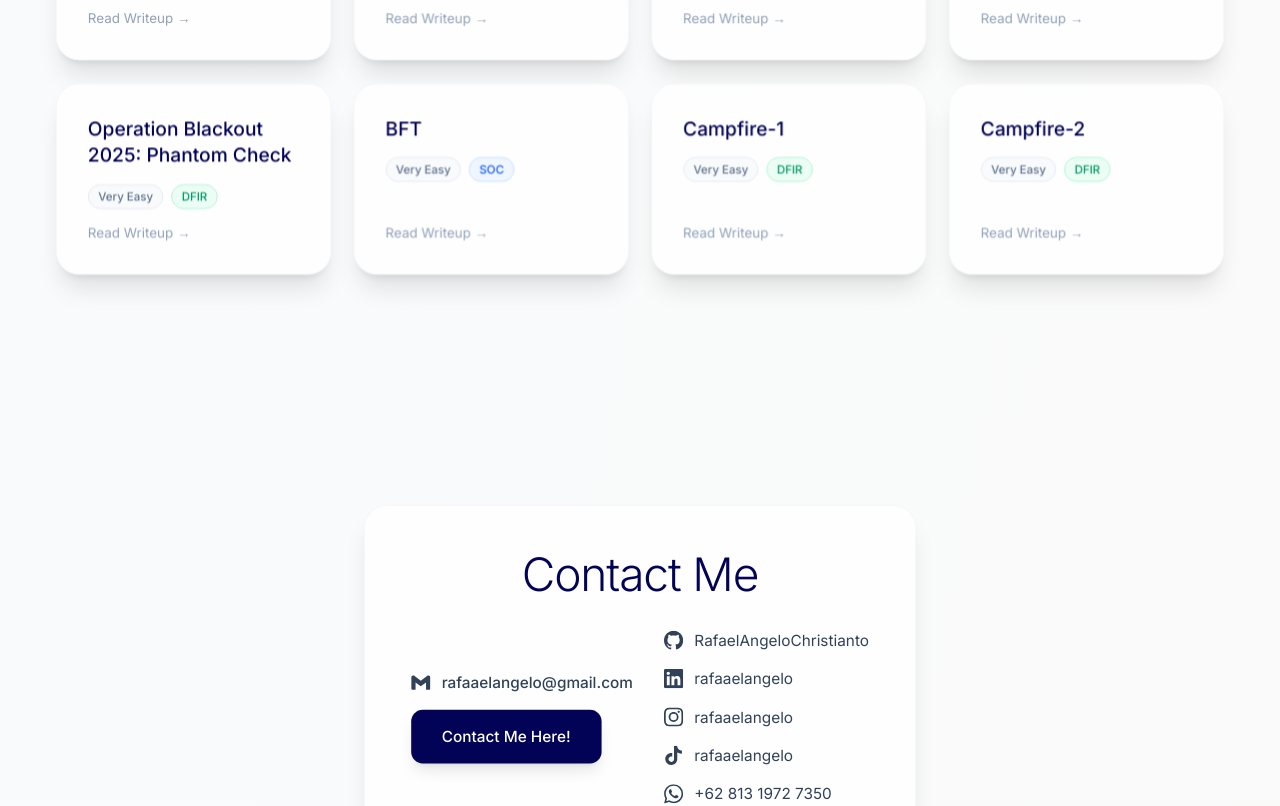
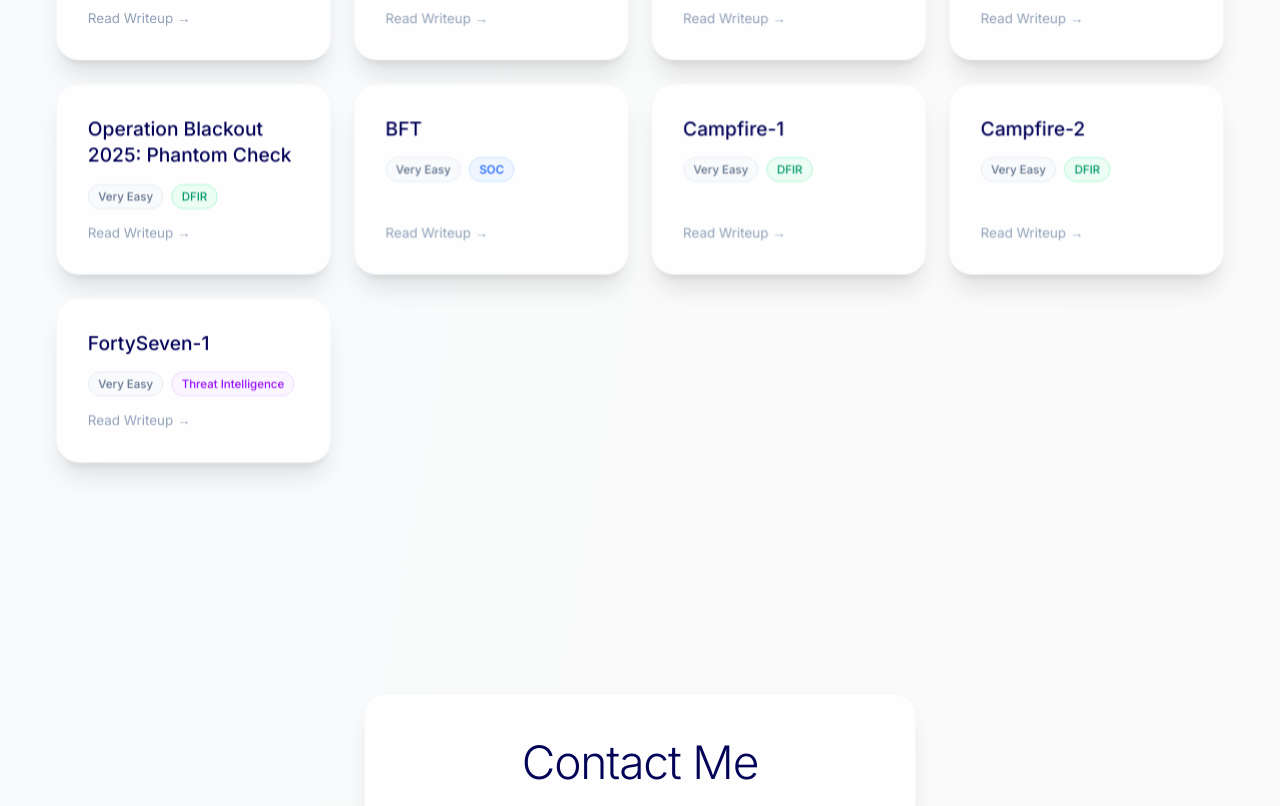
Before and after one commit to RafaelAngeloChristianto/portfolio-website, a React (Vite) app: page / in a window 1280 px wide. Shown: the part 5279-6085 px from the top of the page. Built offline with nearby package versions, Linux system fonts and the light colour scheme; a web font is replaced by a local one.

Commit message:
forty seven1 writeup

```diff
--- a/src/screens/HomeScreen.tsx
+++ b/src/screens/HomeScreen.tsx
@@ -679,6 +679,12 @@ export const HomeScreen: React.FC = () => {
               category:"DFIR",
               url:"/projects/Campfire2 HTB Sherlock Writeup _ Rafael Angelo Christianto.pdf",
             },
+            {
+              title:"FortySeven-1",
+              difficulty:"Very Easy",
+              category:"Threat Intelligence",
+              url:"/projects/FortySeven1 HTB Sherlock Writeup _ Rafael Angelo Christianto.pdf",
+            },
           ].filter((s) => sherlockFilter === "All" || s.category === sherlockFilter).map((sherlock, i) => (
             <motion.a
               key={i}
```
Also changed, not shown: 1 other file (tests, documents, lock files or other folders).
